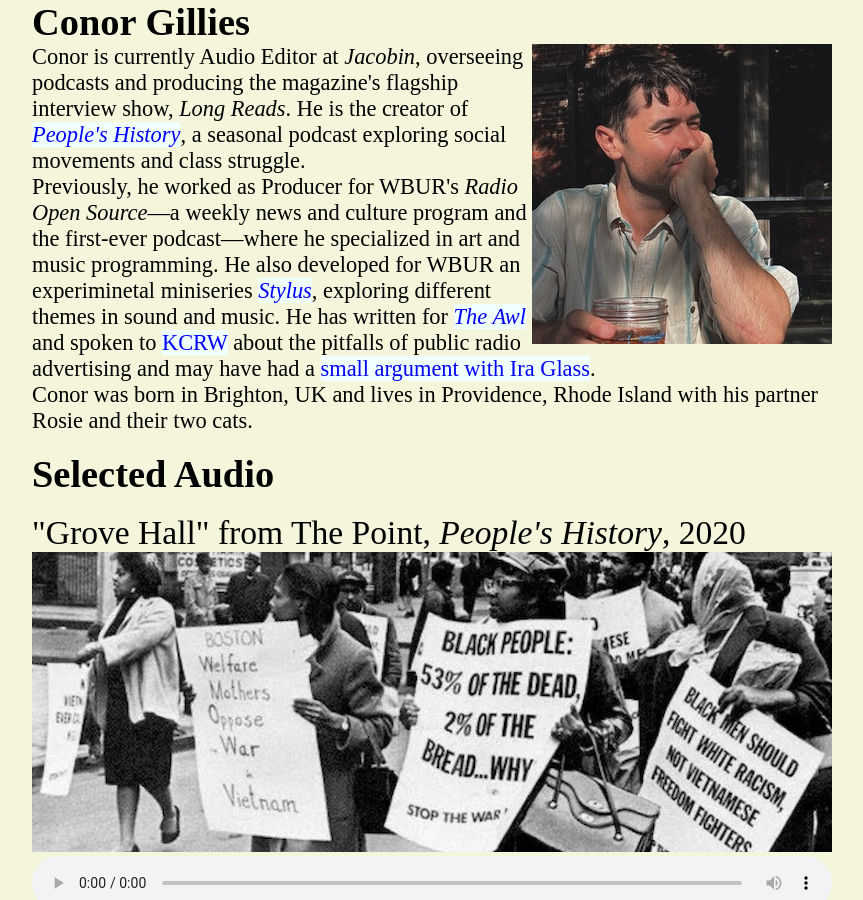
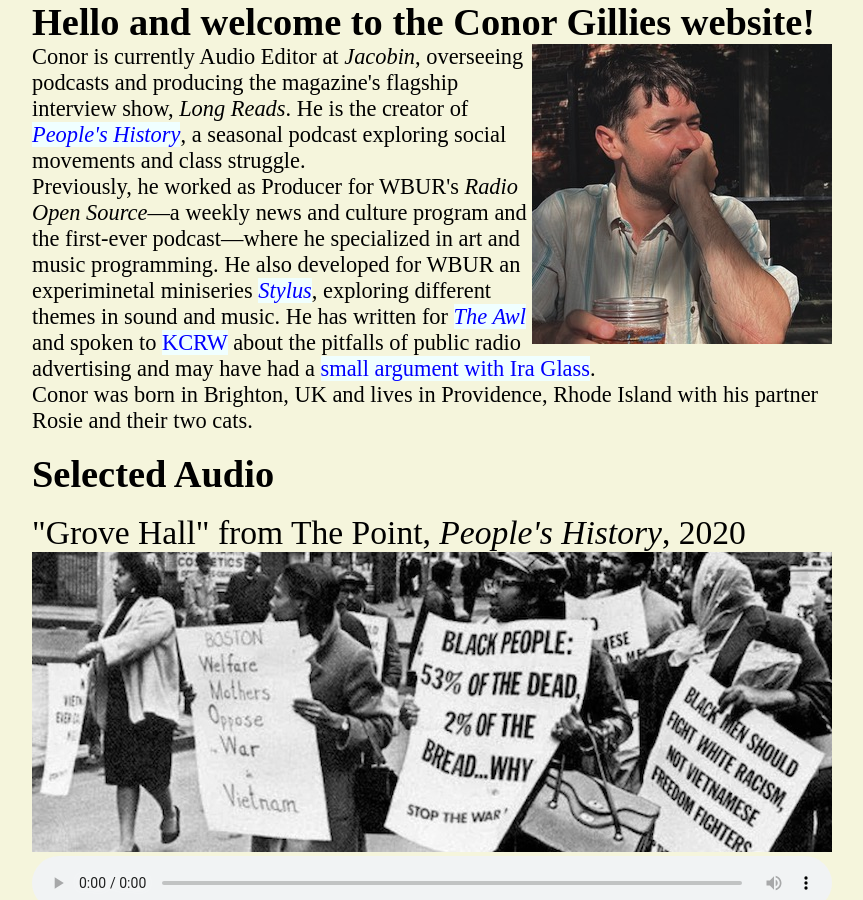
Before and after one commit to huihuiandilly/huihuiandilly.github.io, a Jekyll site: the page built from index.html, in a window 1280 px wide and 900 px high. Shown: the whole window, without its empty margins (208-1071 px from the left). Built offline with Jekyll 4.4.1, drawn with Linux system fonts in a browser that asks for light colours.

Commit message:
Update index.html

```diff
--- a/index.html
+++ b/index.html
@@ -3,7 +3,7 @@ layout: default
 title: Conor Gillies | Audio Producer
 ---
 <div class="blurb">
-	<p2><b>Conor Gillies</b></p2><br/>
+	<p2><b>Hello and welcome to the Conor Gillies website!</b></p2><br/>
 	<p><img src="/pics/profile.jpg" alt="photo of Conor" width="20%" style="float:right">Conor is currently Audio Editor at <i>Jacobin</i>, overseeing podcasts and producing the magazine's flagship interview show, <i>Long Reads</i>. He is the creator of <a href="http://www.peopleshistorypod.net" target="_blank"><i>People's History</i></a>, a seasonal podcast exploring social movements and class struggle.</p>
 	<p>Previously, he worked as Producer for WBUR's <i>Radio Open Source</i>—a weekly news and culture program and the first-ever podcast—where he specialized in art and music programming. He also developed for WBUR an experiminetal miniseries <a href="https://stylusradio.org/series-1" target="_blank"><i>Stylus</i></a>, exploring different themes in sound and music. He has written for <a href="http://web.archive.org/web/20220808081557/https://www.theawl.com/2015/05/podcasting-and-the-selling-of-public-radio/" target="_blank"><i>The Awl</i></a> and spoken to <a href="https://www.kcrw.com/news/shows/to-the-point/public-radio-capitalism-and-native-advertising/native-advertising-and-audience-trust" target="_blank">KCRW</a> about the pitfalls of public radio advertising and may have had a <a href="https://current.org/2015/05/the-pub-19-podcast-advertising-ethics-ira-glass-clarifies-capitalism-remark-membership-video-on-demand-what-young-public-media-people-want/" target="_blank">small argument with Ira Glass</a>.</p>
 	<p>Conor was born in Brighton, UK and lives in Providence, Rhode Island with his partner Rosie and their two cats.</p>
```
